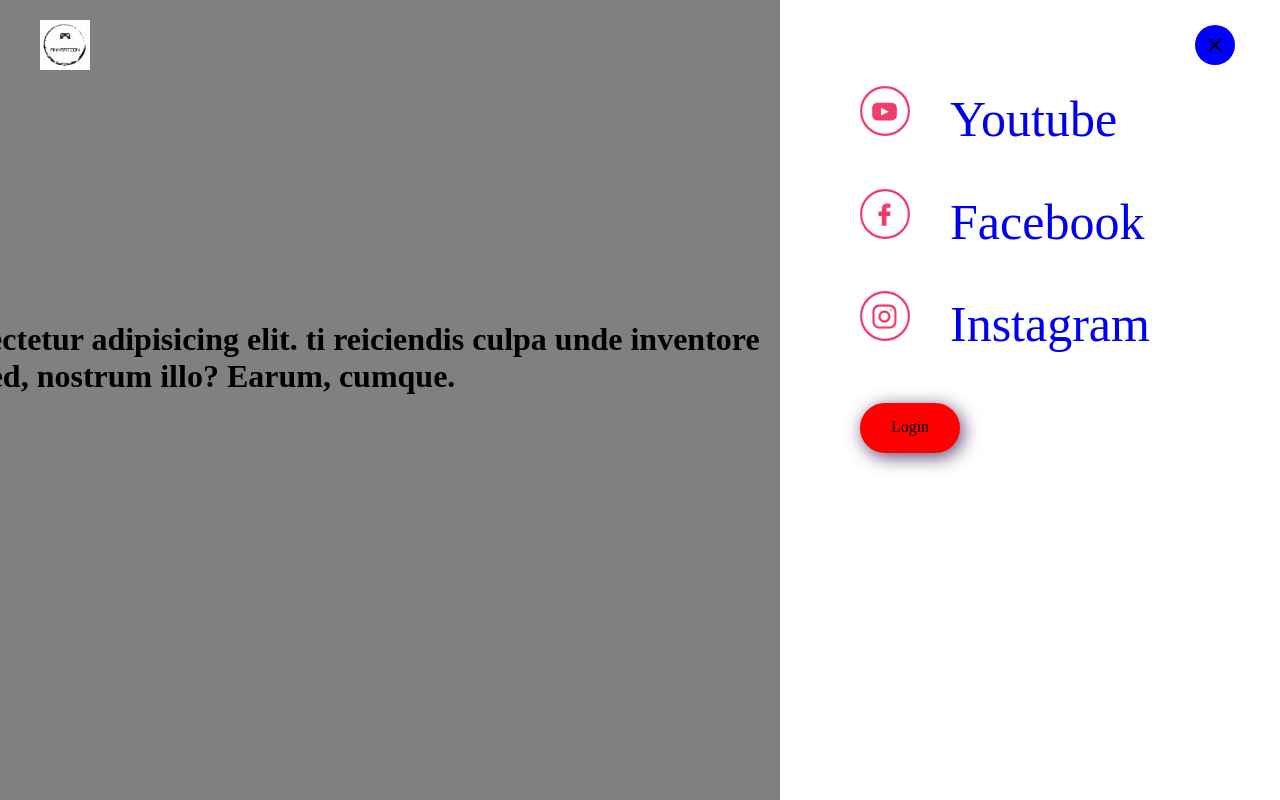
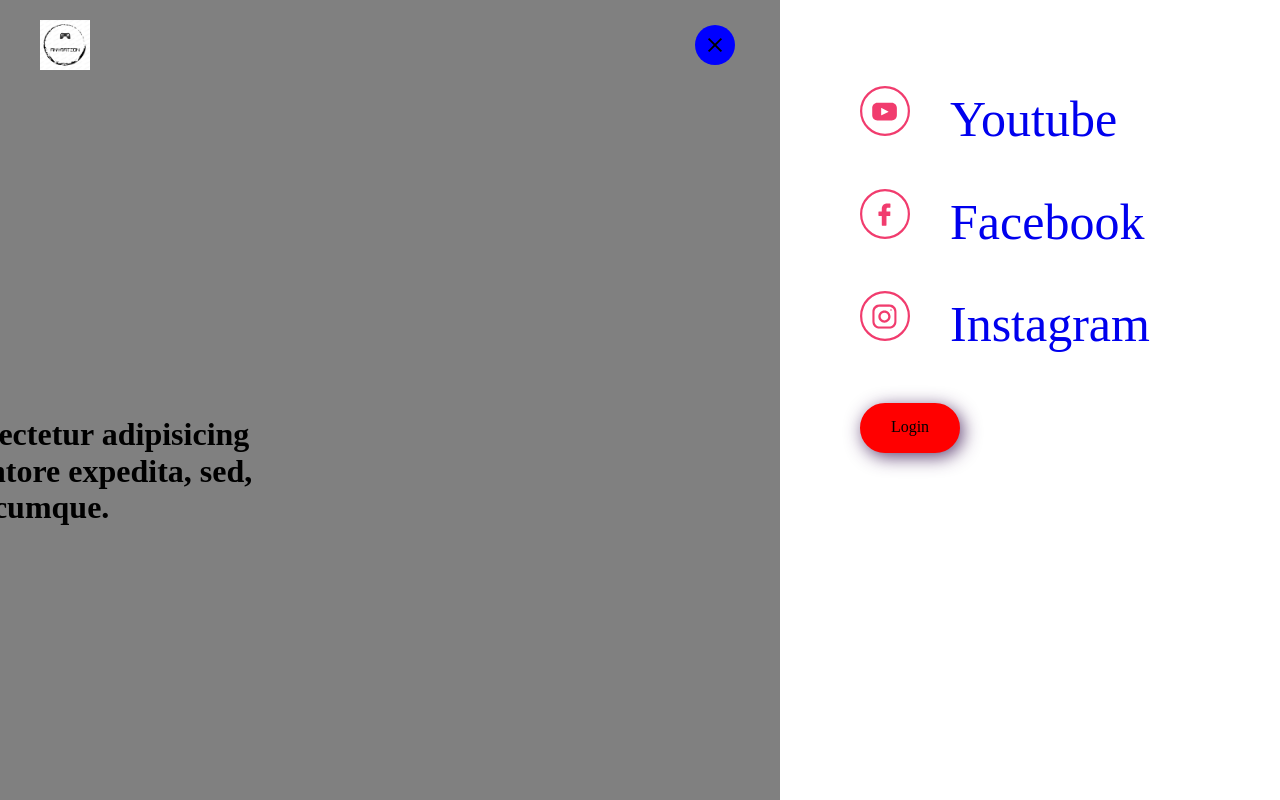
Before and after one commit to AndreFACH/DZAnimation, a plain HTML site: page markup/index.html in a window 1280 px wide. Both pictures are taken after a click on the label "Menu". Drawn offline with Linux system fonts and the light colour scheme.

Commit message:
Перездача

```diff
--- a/markup/Styl/styl.css
+++ b/markup/Styl/styl.css
@@ -120,7 +120,7 @@
 }
 
 .content {
-  position: fixed;
+  position: relative;
   left: 0;
   right: 0;
   top: 0;
@@ -133,8 +133,9 @@
   padding-top: 300px;
 }
 
-#opener:checked ~ .content {
-  left: -500px;
+#opener:checked ~ .content, #opener:checked ~ .opener  {
+  transform: translateX(-500px);
+  transition: all 2s;
 }
 
 a:hover {
```
